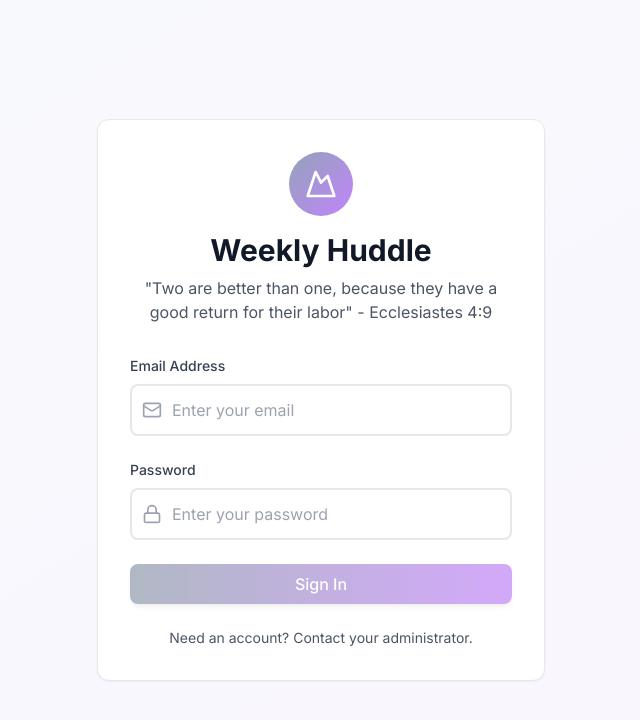
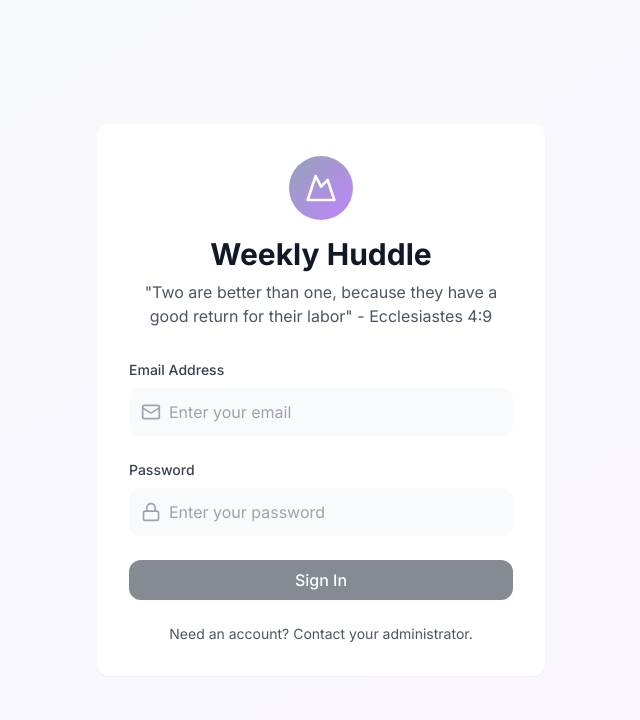
Before and after one commit to martyacryl/the-daily-david, a React (Vite) app in the folder marriage-meeting-modern/: page /login in a window 1280 px wide. Shown: the top 720 px of the page, without its empty margins (319-959 px from the left). Built offline with nearby package versions, Linux system fonts and the light colour scheme; no server answers; the HTML template or start-up script is replaced by a standard one.

Commit message:
Modernize UI components - remove corny outlined inputs, use sleek borderless design with subtle shadows and rounded corners

```diff
--- a/marriage-meeting-modern/src/components/ui/Button.tsx
+++ b/marriage-meeting-modern/src/components/ui/Button.tsx
@@ -11,13 +11,13 @@ interface ButtonProps extends React.ButtonHTMLAttributes<HTMLButtonElement> {
 
 export const Button = React.forwardRef<HTMLButtonElement, ButtonProps>(
   ({ className, variant = 'default', size = 'md', loading, children, disabled, ...props }, ref) => {
-    const baseClasses = 'inline-flex items-center justify-center rounded-lg font-medium transition-all duration-200 focus:outline-none focus:ring-2 focus:ring-offset-2'
+    const baseClasses = 'inline-flex items-center justify-center rounded-xl font-medium transition-all duration-200 focus:outline-none focus:ring-2 focus:ring-offset-2'
 
     const variants = {
-      default: 'bg-gradient-to-r from-slate-500 to-purple-500 text-white hover:from-slate-600 hover:to-purple-600 focus:ring-slate-500 shadow-md hover:shadow-lg',
-      outline: 'border-2 border-gray-300 text-gray-700 hover:bg-gray-50 hover:border-gray-400 focus:ring-gray-500',
+      default: 'bg-slate-900 text-white hover:bg-slate-800 focus:ring-slate-500 shadow-sm hover:shadow-md',
+      outline: 'border border-gray-200 text-gray-700 hover:bg-gray-50 hover:border-gray-300 focus:ring-gray-500 bg-white',
       ghost: 'text-gray-700 hover:bg-gray-100 focus:ring-gray-500',
-      destructive: 'bg-red-600 text-white hover:bg-red-700 focus:ring-red-500 shadow-md hover:shadow-lg'
+      destructive: 'bg-red-600 text-white hover:bg-red-700 focus:ring-red-500 shadow-sm hover:shadow-md'
     }
 
     const sizes = {
--- a/marriage-meeting-modern/src/components/ui/Card.tsx
+++ b/marriage-meeting-modern/src/components/ui/Card.tsx
@@ -9,9 +9,9 @@ interface CardProps extends React.HTMLAttributes<HTMLDivElement> {
 export const Card = React.forwardRef<HTMLDivElement, CardProps>(
   ({ className, variant = 'default', children, ...props }, ref) => {
     const variants = {
-      default: 'bg-white border border-gray-200 shadow-sm',
-      elevated: 'bg-white border border-gray-200 shadow-lg hover:shadow-xl transition-shadow duration-300',
-      outline: 'border-2 border-gray-300 bg-white/50'
+      default: 'bg-white border-0 shadow-sm',
+      elevated: 'bg-white border-0 shadow-md hover:shadow-lg transition-shadow duration-300',
+      outline: 'border border-gray-200 bg-white/80 backdrop-blur-sm'
     }
 
     return (
--- a/marriage-meeting-modern/src/components/ui/Input.tsx
+++ b/marriage-meeting-modern/src/components/ui/Input.tsx
@@ -18,8 +18,8 @@ export const Input = React.forwardRef<HTMLInputElement, InputProps>(
         <input
           ref={ref}
           className={cn(
-            'w-full px-4 py-3 border-2 border-gray-200 rounded-lg focus:outline-none focus:ring-2 focus:ring-green-500 focus:border-green-500 transition-colors duration-200',
-            error && 'border-red-300 focus:ring-red-500 focus:border-red-500',
+            'w-full px-4 py-3 bg-gray-50 border-0 rounded-xl focus:outline-none focus:ring-2 focus:ring-blue-500 focus:bg-white transition-all duration-200 placeholder:text-gray-400 text-gray-900',
+            error && 'bg-red-50 focus:ring-red-500 focus:bg-red-50',
             className
           )}
           {...props}
--- a/marriage-meeting-modern/src/components/ui/Textarea.tsx
+++ b/marriage-meeting-modern/src/components/ui/Textarea.tsx
@@ -20,10 +20,10 @@ export const Textarea: React.FC<TextareaProps> = ({
       )}
       <textarea
         className={`
-          w-full px-4 py-3 border-2 border-gray-200 rounded-lg
-          focus:outline-none focus:ring-2 focus:ring-green-500 focus:border-green-500
-          transition-colors duration-200 resize-none
-          ${error ? 'border-red-300 focus:ring-red-500 focus:border-red-500' : ''}
+          w-full px-4 py-3 bg-gray-50 border-0 rounded-xl
+          focus:outline-none focus:ring-2 focus:ring-blue-500 focus:bg-white
+          transition-all duration-200 resize-none placeholder:text-gray-400 text-gray-900
+          ${error ? 'bg-red-50 focus:ring-red-500 focus:bg-red-50' : ''}
           ${className}
         `}
         {...props}
```
